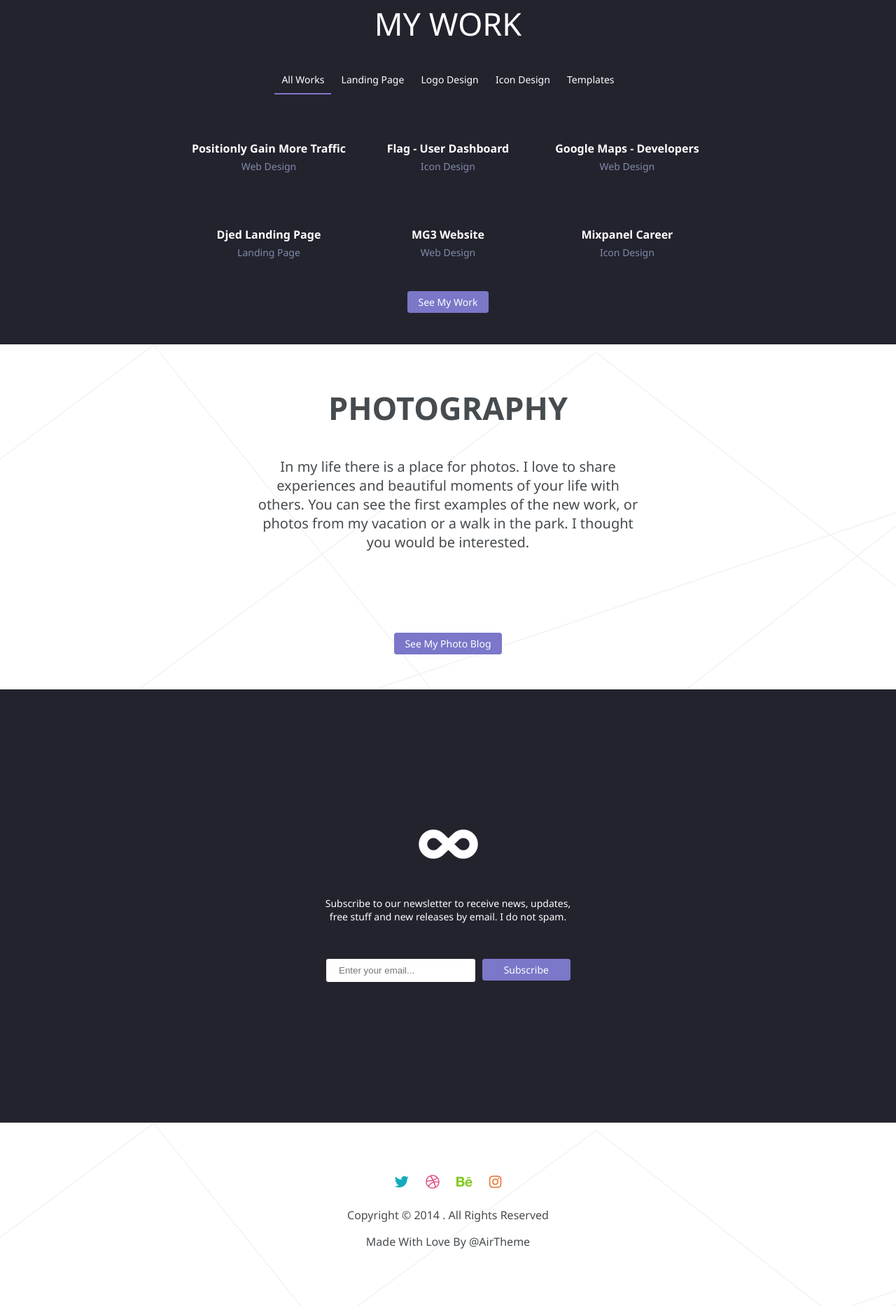
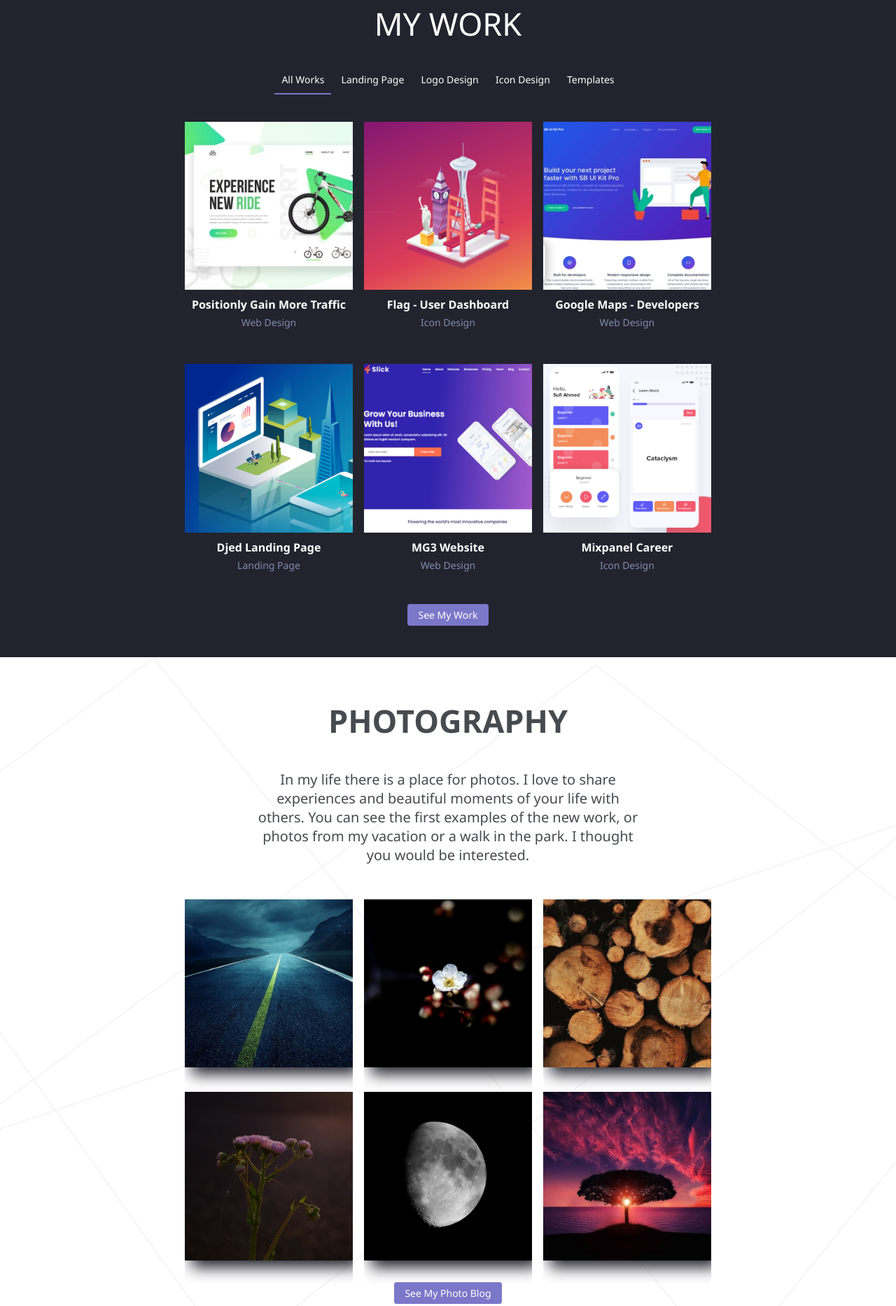
Before and after one commit to rirefat24/personal-website-template, a plain HTML site: page index.html in a window 1280 px wide. Shown: the part 1210-3076 px from the top of the page at 70% size. Drawn offline with Linux system fonts and the light colour scheme.

Commit message:
add some works

```diff
--- a/index.html
+++ b/index.html
@@ -65,32 +65,32 @@
 
             <div class="blue-box">
                 <section class="col-1-3">
-                    <a href="#"><img src="images/blue-box.jpg" alt=""></a>
+                    <a href="#"><img src="images/work (1).jpg" alt=""></a>
                     <h5>Positionly gain more traffic</h5>
                     <p>Web Design</p>
                 </section>
                 <section class="col-1-3">
-                    <a href="#"><img src="images/blue-box.jpg" alt=""></a>
+                    <a href="#"><img src="images/work (1).png" alt=""></a>
                     <h5>Flag - User Dashboard</h5>
                     <p>Icon Design</p>
                 </section>
                 <section class="col-1-3">
-                    <a href="#"><img src="images/blue-box.jpg" alt=""></a>
+                    <a href="#"><img src="images/work (2).jpg" alt=""></a>
                     <h5>Google Maps - developers</h5>
                     <p>Web Design</p>
                 </section>
                 <section class="col-1-3">
-                    <a href="#"><img src="images/blue-box.jpg" alt=""></a>
+                    <a href="#"><img src="images/work (2).png" alt=""></a>
                     <h5>Djed Landing Page</h5>
                     <p>Landing Page</p>
                 </section>
                 <section class="col-1-3">
-                    <a href="#"><img src="images/blue-box.jpg" alt=""></a>
+                    <a href="#"><img src="images/work (3).png" alt=""></a>
                     <h5>MG3 Website</h5>
                     <p>Web Design</p>
                 </section>
                 <section class="col-1-3">
-                    <a href="#"><img src="images/blue-box.jpg" alt=""></a>
+                    <a href="#"><img src="images/work (4).png" alt=""></a>
                     <h5>Mixpanel Career</h5>
                     <p>Icon Design</p>
                 </section>
@@ -109,22 +109,22 @@
 
             <div class="blue-box">
                 <div class="col-1-3">
-                    <img src="images/blue-box.jpg" alt="">
+                    <img src="images/photography (1).jpg" alt="">
                 </div>
                 <div class="col-1-3">
-                    <img src="images/blue-box.jpg" alt="">
+                    <img src="images/photography (2).jpg" alt="">
                 </div>
                 <div class="col-1-3">
-                    <img src="images/blue-box.jpg" alt="">
+                    <img src="images/photography (3).jpg" alt="">
                 </div>
                 <div class="col-1-3">
-                    <img src="images/blue-box.jpg" alt="">
+                    <img src="images/photography (4).jpg" alt="">
                 </div>
                 <div class="col-1-3">
-                    <img src="images/blue-box.jpg" alt="">
+                    <img src="images/photography (5).jpg" alt="">
                 </div>
                 <div class="col-1-3">
-                    <img src="images/blue-box.jpg" alt="">
+                    <img src="images/photography (6).jpg" alt="">
                 </div>
             </div>
             <div class="btn">
```
Also changed, not shown: images/photography (1).jpg (added), images/photography (2).jpg (added), images/photography (3).jpg (added), images/photography (4).jpg (added), images/photography (5).jpg (added), images/photography (6).jpg (added), images/work (1).jpg (added), images/work (1).png (added), images/work (2).jpg (added), images/work (2).png (added), images/work (3).png (added), images/work (4).png (added).
